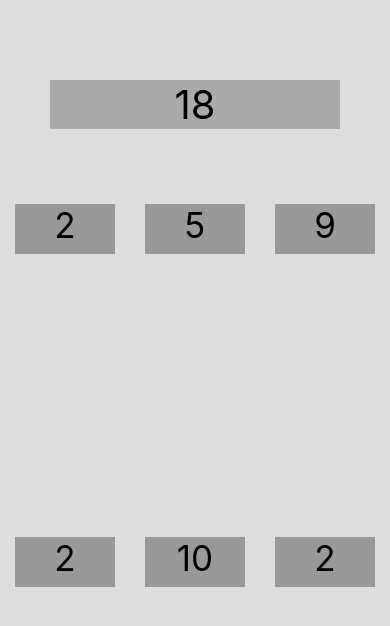
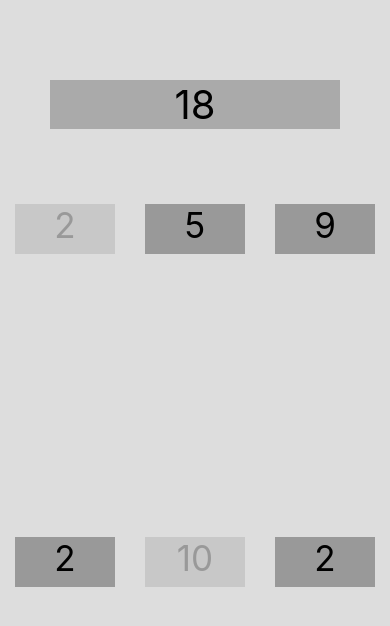
Before and after one commit to IgoVeyner/targetSum, a React Native app: screen / in a window 390 px wide. Shown: the top 626 px of the page. Built offline with nearby package versions, Linux system fonts and the light colour scheme.

Commit message:
display when number is selected

```diff
--- a/src/components/Game.js
+++ b/src/components/Game.js
@@ -1,13 +1,20 @@
 import React from 'react'
 import PropTypes from 'prop-types'
 import { View, Text, StyleSheet } from 'react-native'
+import { useState } from 'react'
 
 import RandomNumber from './RandomNumber'
 
 const Game = ({ randomNumberCount }) => {
 
+  const [selectedNumbers, setSelectedNumbers] = useState([0, 4])
+
   const propTypes = {
     randomNumberCount: PropTypes.number.isRequired,
+  }
+
+  const isNumberSelected = (index) => {
+    return selectedNumbers.indexOf(index) >= 0
   }
 
   // TODO: Shuffle the random numbers.
@@ -21,7 +28,11 @@ const Game = ({ randomNumberCount }) => {
 
   const renderNumbers = () => {
     return randomNumbers.map((num, index) => {
-      return <RandomNumber key={`${num}-${index}`} num={num} />
+      return <RandomNumber
+        key={index}
+        num={num}
+        isSelected={isNumberSelected(index)}
+      />
     })
   }
 
@@ -55,16 +66,6 @@ const styles = StyleSheet.create({
     flexWrap: 'wrap',
     justifyContent: 'space-around'
   },
-
-  random: {
-    backgroundColor: '#999',
-    width: 100,
-    height: 50,
-    marginHorizontal: 15,
-    marginVertical: 25,
-    fontSize: 35,
-    textAlign: 'center',
-  },
 })
 
 export default Game
--- a/src/components/RandomNumber.js
+++ b/src/components/RandomNumber.js
@@ -2,10 +2,11 @@ import React from 'react'
 import { Text, StyleSheet, TouchableOpacity } from 'react-native'
 import PropTypes from 'prop-types'
 
-const RandomNumber = ({ num }) => {
+const RandomNumber = ({ num, isSelected }) => {
 
   const propTypes = {
-    number: PropTypes.number.isRequired
+    number: PropTypes.number.isRequired,
+    isSelected: PropTypes.bool.isRequired,
   }
 
   const handlePress = () => {
@@ -13,7 +14,7 @@ const RandomNumber = ({ num }) => {
 
   return (
     <TouchableOpacity onPress={handlePress}>
-      <Text style={styles.random}>{num}</Text>
+      <Text style={[styles.random, isSelected && styles.selected]}>{num}</Text>
     </TouchableOpacity>
   )
 }
@@ -28,6 +29,10 @@ const styles = StyleSheet.create({
     fontSize: 35,
     textAlign: 'center',
   },
+
+  selected: {
+    opacity: 0.3
+  }
 })
 
 export default RandomNumber
```
